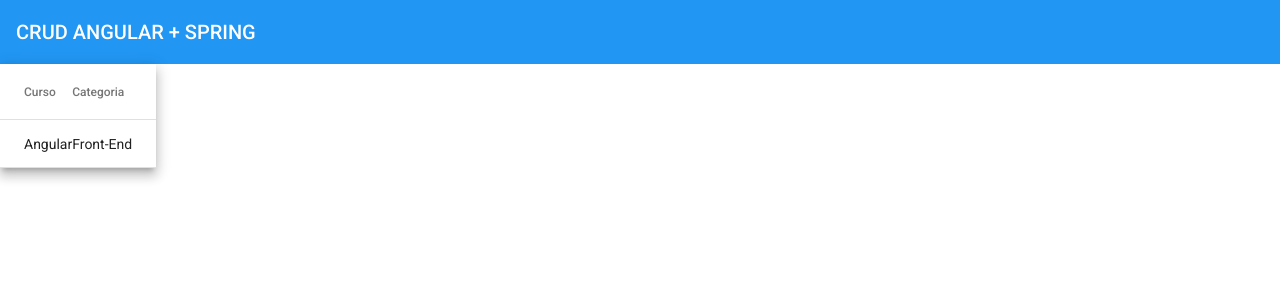
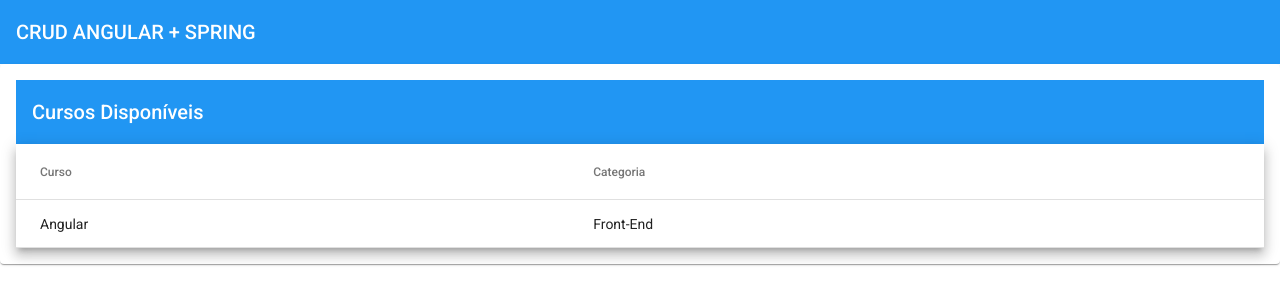
Before and after one commit to Bruno-Wellington/crud-angular-spring, an Angular app in the folder crud-angular/: page /courses in a window 1280 px wide. Shown: the top 304 px of the page. Built offline with nearby package versions, Linux system fonts and the light colour scheme.

Commit message:
Criado o componente para seprar os imports do material

```diff
--- a/crud-angular/src/app/courses/courses/courses.component.html
+++ b/crud-angular/src/app/courses/courses/courses.component.html
@@ -1,3 +1,7 @@
+<mat-card>
+
+  <mat-toolbar color="primary">Cursos Disponíveis</mat-toolbar>
+
   <table mat-table [dataSource]="courses" class="mat-elevation-z8">
 
     <!-- Course Column -->
@@ -16,3 +20,4 @@
     <tr mat-row *matRowDef="let row; columns: displayedColumns;"></tr>
 
   </table>
+</mat-card>
--- a/crud-angular/src/app/courses/courses/courses.component.scss
+++ b/crud-angular/src/app/courses/courses/courses.component.scss
@@ -0,0 +1,3 @@
+table {
+  width: 100%;
+}
```
Also changed, not shown: crud-angular/src/app/courses/courses.module.ts (+4 -3 lines), crud-angular/src/app/shared/app-material/app-material.module.ts (added, +15 -0 lines). Lines whose indentation alone changed are shown as unchanged.
